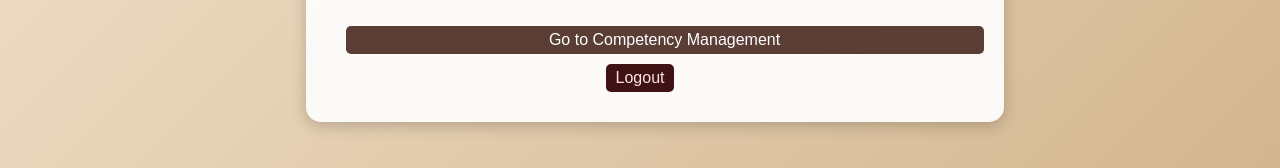
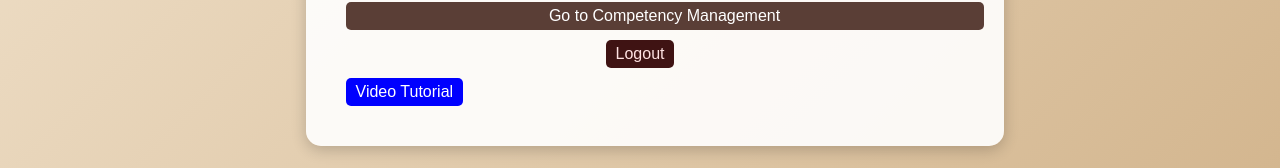
Before and after one commit to aiger555/front2, a React (Create React App) app: page /student-grades in a window 1280 px wide. Shown: the part 539-707 px from the top of the page. Built offline with nearby package versions, Linux system fonts and the light colour scheme; no server answers; sample sign-in values are in the browser's storage.

Commit message:
video bt

```diff
--- a/src/CompetencyManagement.js
+++ b/src/CompetencyManagement.js
@@ -312,12 +312,6 @@ function CompetencyManagement() {
         <button className='buttons' onClick={handleLogout} style={{ padding: '5px 10px' }}>
           Logout
         </button>
-        <button
-          onClick={redirectToCoursesCompetencies}
-          style={{ marginRight: '10px', padding: '5px 10px' }}
-        >
-          Go to Courses Competencies
-        </button>
       </div>
     </div>
   );
--- a/src/StudentGrades.js
+++ b/src/StudentGrades.js
@@ -278,6 +278,15 @@ const StudentGrades = () => {
           Logout
         </button>
       </div>
+      <button
+        className="video-tutorial-btn"
+        onClick={() => window.open("https://drive.google.com/file/d/1wAYP6YULI0H-zZbQVkS0tHoj_878dlFH/view?usp=sharing", "_blank")}
+        style={{ margin: "10px", padding: "5px 10px", backgroundColor: "blue", color: "white", border: "none", borderRadius: "5px", cursor: "pointer" }}
+      >
+        Video Tutorial
+      </button>
+
+
     </div>
   );
 };
```
